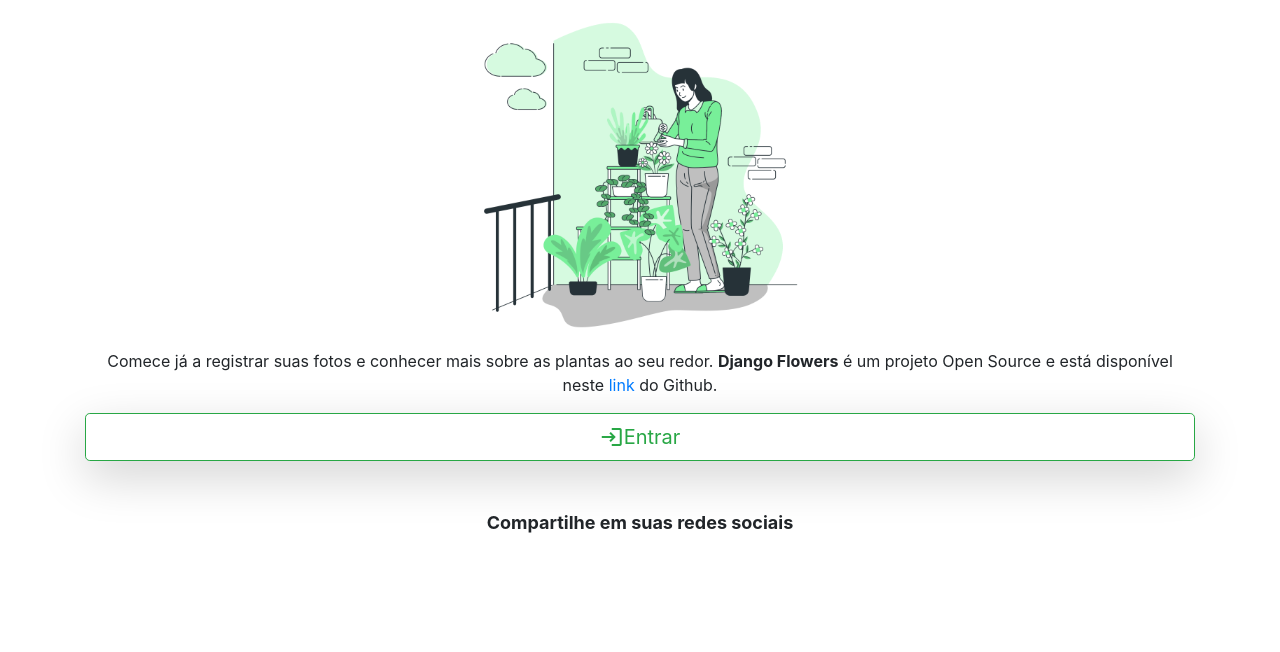
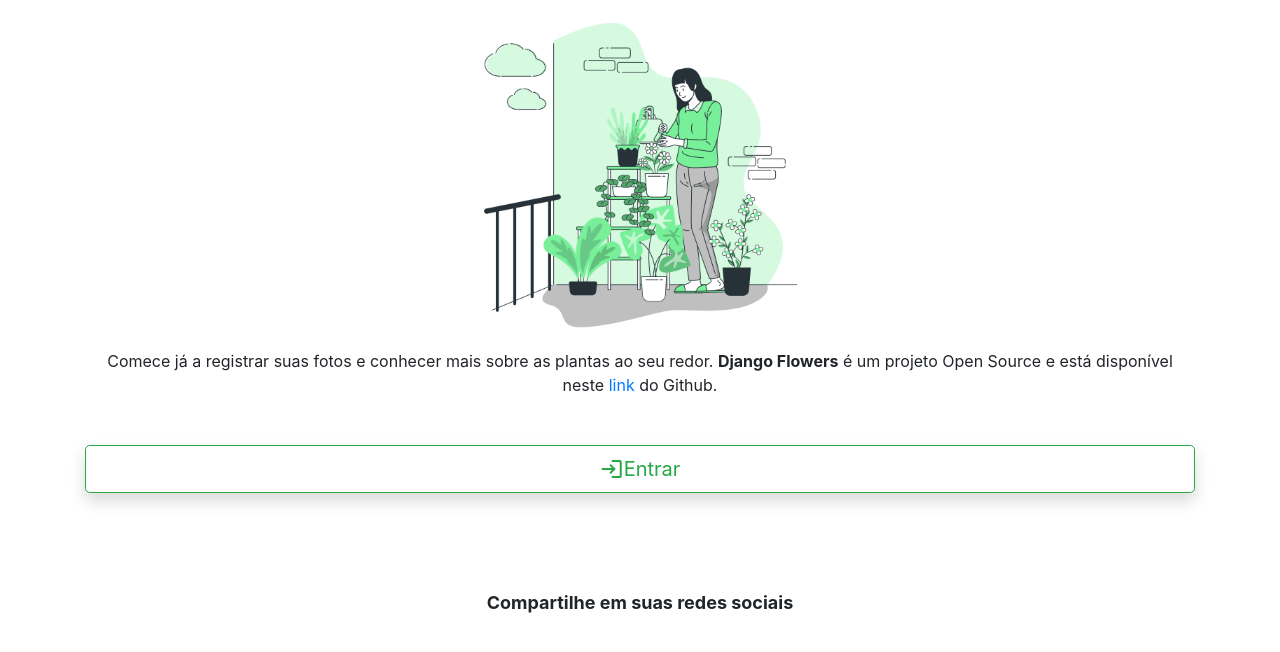
Before and after one commit to nathanbahia2/django-flowers, a Django app: page / in a window 1280 px wide. Shown: the part 76-728 px from the top of the page. Run offline with Django 3.2, Linux system fonts and the light colour scheme; some libraries are stand-ins or nearby versions.

Commit message:
ajustes no layout e na função de salvar

```diff
--- a/core/static/css/main.css
+++ b/core/static/css/main.css
@@ -50,3 +50,6 @@ p {
     grid-template-columns: 50% 50%;
     margin-top: 20px;
 }
+.card-columns {
+    column-count: 2;
+}
--- a/core/templates/core/base.html
+++ b/core/templates/core/base.html
@@ -24,7 +24,7 @@
     {% endblock %}
 
     <!-- COMPARTILHAMENTO -->
-    <div class="container my-4">
+    <div class="container mt-5 pt-5">
         <div class='title text-center'>Compartilhe em suas redes sociais</span>
         <div class="a2a_kit a2a_kit_size_32 d-flex justify-content-center">
             <a class="a2a_button_facebook"></a>
@@ -47,7 +47,7 @@
                 <div class="modal-body text-center">
                     <img src="" alt="" id='modal-img' class='img-fluid mb-5'>
 
-                    <form method='post' enctype="multipart/form-data" id='formulario-foto'>
+                    <form method='post' action="{% url 'index' %}" enctype="multipart/form-data" id='formulario-foto'>
                         {% csrf_token %}
                         <input type="file" id='foto' name='foto' accept="image/jpg,image/png,image/jpeg" hidden>
                         <div class="d-flex justify-content-end">
@@ -75,6 +75,7 @@
     <script async src="https://static.addtoany.com/menu/page.js"></script>
     <script>
         $('#foto').on('change', function () {
+            $('.navbar-collapse').removeClass('show');
             const file = this.files[0];
             const reader = new FileReader();
             reader.onload = function (event) {
--- a/core/templates/core/index.html
+++ b/core/templates/core/index.html
@@ -13,7 +13,7 @@
             Comece já a registrar suas fotos e conhecer mais sobre as plantas ao seu redor. <b>Django Flowers</b> é um projeto
             Open Source e está disponível neste <a href="#">link</a> do Github.
         </p>
-
+        <div class="my-5">
             {% if request.user.is_authenticated %}
                 <label
                     class="btn btn-lg btn-outline-success rounded-lg shadow-lg d-flex justify-content-center align-items-center mx-auto mb-5" for="foto">
@@ -23,11 +23,12 @@
             {% else %}
                 <a
                     href="{% url 'google_login' %}"
-                class="btn btn-lg btn-outline-success rounded-lg shadow-lg d-flex justify-content-center align-items-center mx-auto mb-5" for="foto">
+                    class="btn btn-lg btn-outline-success rounded-lg shadow d-flex justify-content-center align-items-center mx-auto mb-5">
                     <span class="material-icons">login</span>
                     Entrar
                 </a>
             {% endif %}
         </div>
+    </div>
 
 {% endblock %}
--- a/core/views.py
+++ b/core/views.py
@@ -9,8 +9,8 @@ def index(request):
         if request.method == "POST":
             foto = request.FILES.get('foto')
             planta = utils.identify_plant(foto)
-            captura = Captura.objects.create(json=planta)
-            return redirect('detail', captura.pk)
+            captura = Captura.objects.create(json=planta, usuario=request.user)
+            return redirect('detalhes', captura.pk)
     return render(request, 'core/index.html')
 
 
@@ -58,6 +58,7 @@ def capturas_usuario(request):
     for q in query:
         capturas.append({
             'pk': q.pk,
+            'data': q.data.strftime('%d/%m/%Y %H:%M'),
             'url':  eval(q.json).get('images')[0].get('url')
         })
     context = {'capturas': capturas}
```
Also changed, not shown: core/templates/core/capturas.html (+5 -5 lines). Lines whose indentation alone changed are shown as unchanged.
